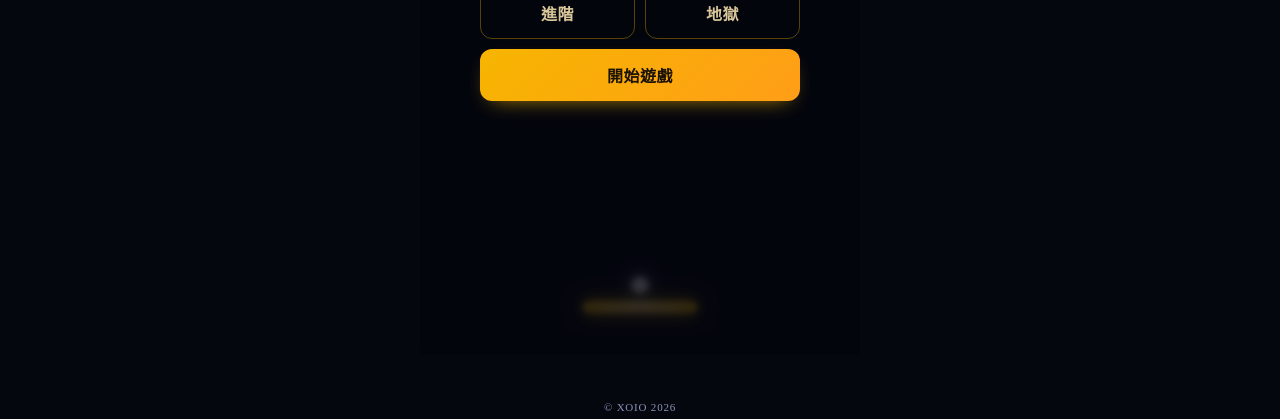
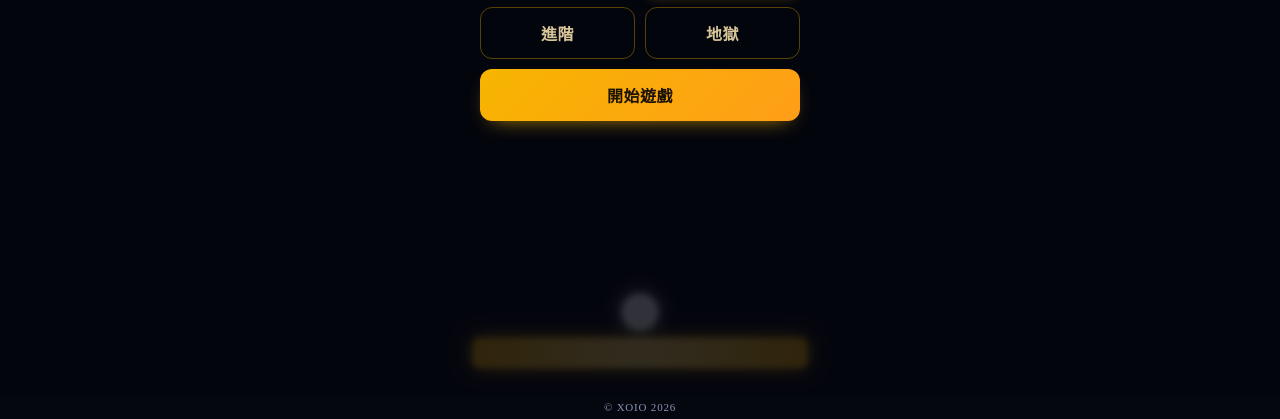
Before and after one commit to poly39-xoio/xoio-breakout-app, a website: page www/index.html in a window 1280 px wide. Shown: the part 381-800 px from the top of the page. Drawn offline with Linux system fonts and the light colour scheme; a web font is replaced by a local one.

Commit message:
打磚: 手機橫向/iPad 自適應排版 + 回大廳按鈕(小長方形); build 3

```diff
--- a/www/index.html
+++ b/www/index.html
@@ -14,8 +14,9 @@
     'Campton','Avenir Next','Montserrat','Inter','Huninn',sans-serif;}
   html{position:fixed;inset:0;overflow:hidden;overscroll-behavior:none;touch-action:none}
   body{position:fixed;inset:0;display:flex;align-items:flex-start;justify-content:center;height:100%;overflow:hidden;overscroll-behavior:none;touch-action:none;user-select:none;-webkit-user-select:none;-webkit-touch-callout:none}
-  .wrap{position:relative;width:min(100vw,440px);height:min(calc(100dvh - 24px),736px);display:flex;flex-direction:column}
+  .wrap{position:relative;width:100vw;height:calc(100dvh - 24px);display:flex;flex-direction:column}
   .page-foot{position:fixed;left:0;right:0;bottom:0;height:24px;display:flex;align-items:center;justify-content:center;font-size:11px;letter-spacing:.8px;color:#8b93b8;pointer-events:none;z-index:6}
+  .homebtn{position:fixed;left:50%;transform:translateX(-50%);bottom:28px;z-index:8;background:rgba(247,181,0,.10);border:1px solid rgba(247,181,0,.5);color:#e6cf9a;border-radius:4px;padding:5px 12px;font-size:11px;font-weight:700;letter-spacing:.5px;cursor:pointer;font-family:inherit}
   canvas{display:block;width:100%;height:100%;touch-action:none}
   .hud{position:absolute;top:0;left:0;right:0;display:flex;justify-content:space-between;padding:12px 16px;font-size:13px;pointer-events:none;color:#f7b500}
   .hud b{font-size:17px;color:#f7b500}
@@ -49,14 +50,16 @@
   <div class="overlay" id="ov"></div>
 </div>
 <div class="page-foot">© XOIO 2026</div>
+<button class="homebtn" id="btnLobby">回大廳</button>
 <script>
 /* ============================================================
    XOIO 打磚 36 rounds — 經典配色/計分 + juice
    ============================================================ */
-const cv=document.getElementById('cv'), ctx=cv.getContext('2d'), W=420, H=760;
+const cv=document.getElementById('cv'), ctx=cv.getContext('2d'); let W=420, H=760;
 function fit(){ const dpr=Math.min(window.devicePixelRatio||1,3); const r=cv.getBoundingClientRect();
-  cv.width=Math.round(r.width*dpr); cv.height=Math.round(r.height*dpr); ctx.setTransform(cv.width/W,0,0,cv.height/H,0,0); }
-window.addEventListener('resize',fit);
+  W=Math.max(300,Math.round(r.width)); H=Math.max(360,Math.round(r.height));
+  cv.width=Math.round(W*dpr); cv.height=Math.round(H*dpr); ctx.setTransform(dpr,0,0,dpr,0,0); }
+window.addEventListener('resize',function(){ fit(); try{ if(G&&G.players&&G.players.length) buildLevel(G.level); }catch(e){} });
 
 /* 經典打磚塊配色 + 分數 */
 const PAL=[
@@ -142,18 +145,18 @@
 const SPEED_BASE={normal:250, advanced:350, hell:500};
 /* i18n 中/英 (2026-10-08 John) */
 const I18N={
- zh:{round:'回合',score:'得分',start:'開始遊戲',normal:'普通',advanced:'進階',hell:'地獄',slow:'慢速',clear:n=>`回合 ${n} 過關`,next:'下一關 →',go:'GAME OVER',init:n=>`回合 ${n}（${LEVELS[n-1].name}）`,fromhead:'從頭開始',fromlvl:n=>`從第 ${n} 關重來`,allclear:'全部過關! 🎉',done:n=>`共 ${n} 關`,again:'再玩一次',tip:'點畫面 / 空白鍵 發球'},
- en:{round:'ROUND',score:'SCORE',start:'START',normal:'NORMAL',advanced:'ADVANCED',hell:'HELL',slow:'SLOW',clear:n=>`ROUND ${n} CLEAR`,next:'NEXT →',go:'GAME OVER',init:n=>`ROUND ${n} (${LEVELS[n-1].name})`,fromhead:'FROM START',fromlvl:n=>`RETRY ROUND ${n}`,allclear:'ALL CLEAR! 🎉',done:n=>`${n} ROUNDS`,again:'PLAY AGAIN',tip:'Tap / Space to launch'}
+ zh:{round:'回合',score:'得分',start:'開始遊戲',normal:'普通',advanced:'進階',hell:'地獄',slow:'慢速',lobby:'回大廳',clear:n=>`回合 ${n} 過關`,next:'下一關 →',go:'GAME OVER',init:n=>`回合 ${n}（${LEVELS[n-1].name}）`,fromhead:'從頭開始',fromlvl:n=>`從第 ${n} 關重來`,allclear:'全部過關! 🎉',done:n=>`共 ${n} 關`,again:'再玩一次',tip:'點畫面 / 空白鍵 發球'},
+ en:{round:'ROUND',score:'SCORE',start:'START',normal:'NORMAL',advanced:'ADVANCED',hell:'HELL',slow:'SLOW',lobby:'LOBBY',clear:n=>`ROUND ${n} CLEAR`,next:'NEXT →',go:'GAME OVER',init:n=>`ROUND ${n} (${LEVELS[n-1].name})`,fromhead:'FROM START',fromlvl:n=>`RETRY ROUND ${n}`,allclear:'ALL CLEAR! 🎉',done:n=>`${n} ROUNDS`,again:'PLAY AGAIN',tip:'Tap / Space to launch'}
 };
 let LANG='zh'; try{ if(localStorage.getItem('brick_lang')==='en') LANG='en'; }catch(e){}
 function T(){ return I18N[LANG]; }
-function applyLang(){ const t=T(); const a=document.getElementById('lblRound'); if(a)a.textContent=t.round; const b=document.getElementById('lblScore'); if(b)b.textContent=t.score; }
+function applyLang(){ const t=T(); const a=document.getElementById('lblRound'); if(a)a.textContent=t.round; const b=document.getElementById('lblScore'); if(b)b.textContent=t.score; const hb=document.getElementById('btnLobby'); if(hb)hb.textContent=t.lobby; }
 function setLang(l){ LANG=(l==='en')?'en':'zh'; try{ localStorage.setItem('brick_lang',LANG); }catch(e){} applyLang(); if(G&&G.mode==='menu') showOverlay('menu'); }
 const MAXBALLS=10;
 
-function roundSpeed(i){ const n=LEVELS.length; if(SPEED_MODE==='hell') return 800 + (n>1 ? i*(200/(n-1)) : 0); /* 地獄 800→1000 */ if(SPEED_MODE==='advanced') return 500 + (n>1 ? i*(200/(n-1)) : 0); /* 進階 500→700 */ if(SPEED_MODE==='slow') return 150 + (n>1 ? i*(50/(n-1)) : 0); /* 慢速 150→200 */ return 250 + (n>1 ? i*(150/(n-1)) : 0); /* 普通 250→400 */ }
+function roundSpeed(i){ const n=LEVELS.length, f=Math.sqrt((W/420)*(H/760)); let v; if(SPEED_MODE==='hell') v=800+(n>1?i*200/(n-1):0); else if(SPEED_MODE==='advanced') v=500+(n>1?i*200/(n-1):0); else if(SPEED_MODE==='slow') v=150+(n>1?i*50/(n-1):0); else v=250+(n>1?i*150/(n-1):0); return v*f; }
 const PADDLE_BY_MODE={slow:120, normal:110, advanced:95, hell:80}; // 底板寬度依難度固定 (2026-10-08 John)
-function roundPaddle(i){ return PADDLE_BY_MODE[SPEED_MODE]||100; }
+function roundPaddle(i){ return Math.round((PADDLE_BY_MODE[SPEED_MODE]||100)*(W/420)); }
 
 function buildLevel(i){
   const L=LEVELS[i];
@@ -162,7 +165,8 @@
   const SX=1, SY=1; // 每格 1 顆 (大磚 2026-10-08 John: 方案1)
   const cols0=Math.max(...L.rows.map(r=>r.length));
   const rows0=L.rows.map(r=>r.padEnd(cols0,'.'));
-  const margin=10, top=92, gap=1, bh=17;
+  const margin=Math.round(W*0.024), top=Math.round(H*0.121), gap=Math.max(1,Math.round(W*0.0024)), bh=Math.max(8,Math.min(Math.round(W*0.0405),Math.round(H*0.05)));
+  G.paddle.h=Math.max(7,Math.round(bh*0.76)); G.paddle.y=H-Math.max(36,Math.round(H*0.0737)); G.paddle.x=W/2;
   const bw=(W-margin*2-gap*(cols0-1))/cols0;
   const cw=(bw-1*(SX-1))/SX, chh=(bh-1*(SY-1))/SY; // 子磚尺寸(格內 1px 縫)
   G.geom={margin,top,gap,bw,bh,cols:cols0};
@@ -185,7 +189,7 @@
   resetBall();
 }
 function cellCenter(c,r){ const g=G.geom; return { x:g.margin+c*(g.bw+g.gap)+g.bw/2, y:g.top+r*(g.bh+g.gap)+g.bh/2 }; }
-function resetBall(){ G.balls=[{x:G.paddle.x,y:G.paddle.y-16,r:8,vx:0,vy:0,stuck:true,trail:[]}]; G.bullets=[]; G.mode='ready'; }
+function resetBall(){ const _r=Math.max(4,Math.round((G.geom&&G.geom.bh?G.geom.bh:17)*0.47)); G.balls=[{x:G.paddle.x,y:G.paddle.y-_r-8,r:_r,vx:0,vy:0,stuck:true,trail:[]}]; G.bullets=[]; G.mode='ready'; }
 function launch(){ const b=G.balls.find(x=>x.stuck); if(!b)return; actx();
   const a=(-90+(Math.random()*60-30))*Math.PI/180, sp=G.speed;
   b.vx=Math.cos(a)*sp*(Math.random()<0.5?-1:1); b.vy=-Math.abs(Math.sin(a)*sp);
@@ -314,6 +318,7 @@
 const ov=document.getElementById('ov');
 function showOverlay(kind){
   ov.classList.remove('hide');
+  const _hb=document.getElementById('btnLobby'); if(_hb)_hb.style.display='none';
   if(kind==='menu'){ const t=T(); ov.innerHTML=`<button class="langbtn" id="langBtn">${LANG==='en'?'中':'EN'}</button><h1>XOIO 打磚</h1><div class="menu-grid"><button class="cell sp ${SPEED_MODE==='slow'?'on':''}" data-sp="slow">${t.slow}</button><button class="cell sp ${SPEED_MODE==='normal'?'on':''}" data-sp="normal">${t.normal}</button><button class="cell sp ${SPEED_MODE==='advanced'?'on':''}" data-sp="advanced">${t.advanced}</button><button class="cell sp ${SPEED_MODE==='hell'?'on':''}" data-sp="hell">${t.hell}</button><button class="cell solid" id="startBtn">${t.start}</button></div>
       `; }
   else if(kind==='levelclear'){ const t=T(); ov.innerHTML=`<h1>${t.clear(G.level+1)}</h1><p>${t.score} <b>${G.score}</b></p><button class="btn" id="startBtn">${t.next}</button>`; }
@@ -324,13 +329,14 @@
   const rb=document.getElementById('retryBtn'); if(rb) rb.onclick=onRetry;
   const lb=document.getElementById('langBtn'); if(lb) lb.onclick=()=>{ setLang(LANG==='en'?'zh':'en'); };
 }
-function hideOverlay(){ ov.classList.add('hide'); }
+function hideOverlay(){ ov.classList.add('hide'); const _hb=document.getElementById('btnLobby'); if(_hb)_hb.style.display=''; }
 function onStart(){ if(G.mode==='menu'||G.mode==='gameover'||G.mode==='win'){ G.level=START_LEVEL; G.score=0; G.lives=MAXLIVES; buildLevel(G.level); }
   else if(G.mode==='levelclear'){ G.level++; buildLevel(G.level); }
   hideOverlay(); updateHud(); G.mode='ready'; if(AUTO) launch(); }
 function onRetry(){ G.lives=MAXLIVES; buildLevel(G.level); hideOverlay(); updateHud(); G.mode='ready'; if(AUTO) launch(); }
 function checkClear(){ if(G.mode==='play' && G.bricks.every(b=>!b.alive||b.type==='hard')){ SFX.clear(); G.flash=0.4;
   if(G.level>=LEVELS.length-1){ G.mode='win'; showOverlay('win'); } else { G.mode='levelclear'; showOverlay('levelclear'); } } }
+const _lb=document.getElementById('btnLobby'); if(_lb) _lb.onclick=function(){ G.mode='menu'; showOverlay('menu'); };
 fit(); buildLevel(0); G.mode='menu'; updateHud(); applyLang(); showOverlay('menu'); if(AUTO||_lvlQ>=1){ onStart(); } requestAnimationFrame(loop);
 </script>
 </body>
```
Also changed, not shown: 1 other file.
